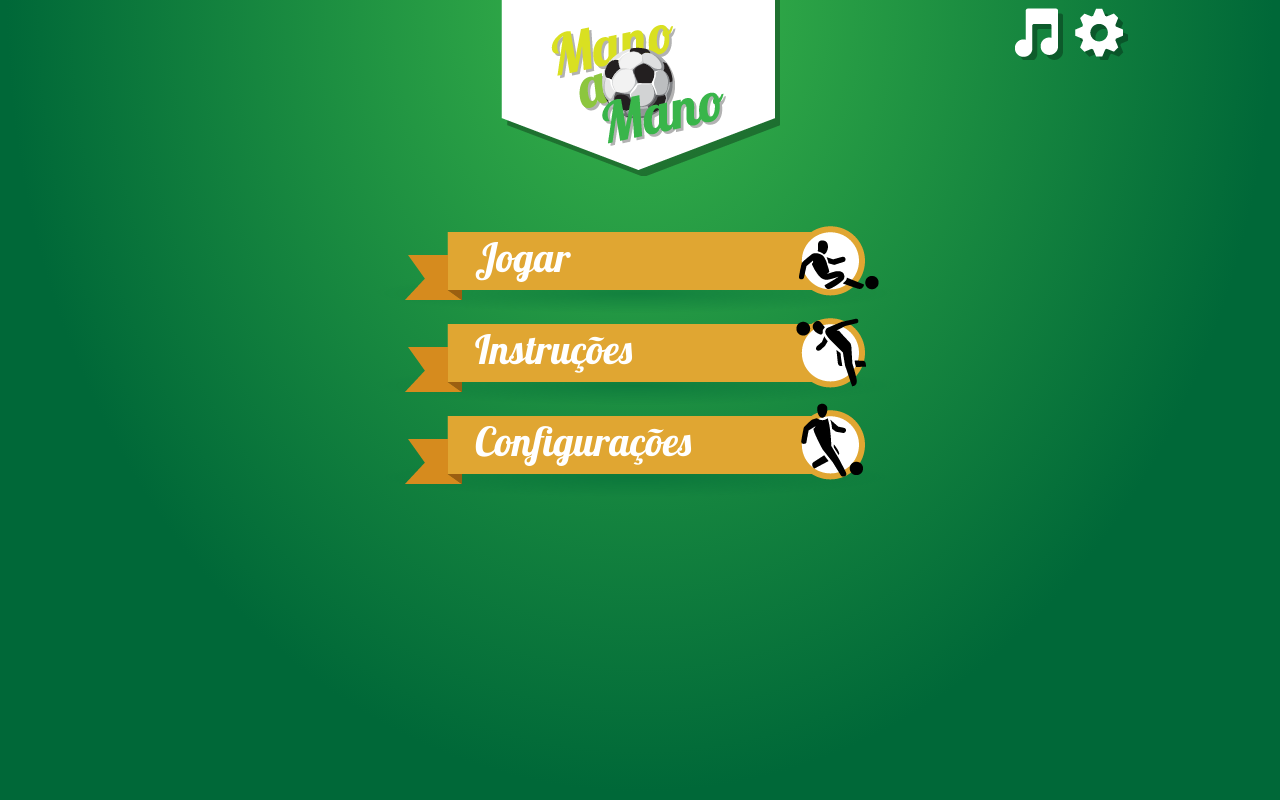
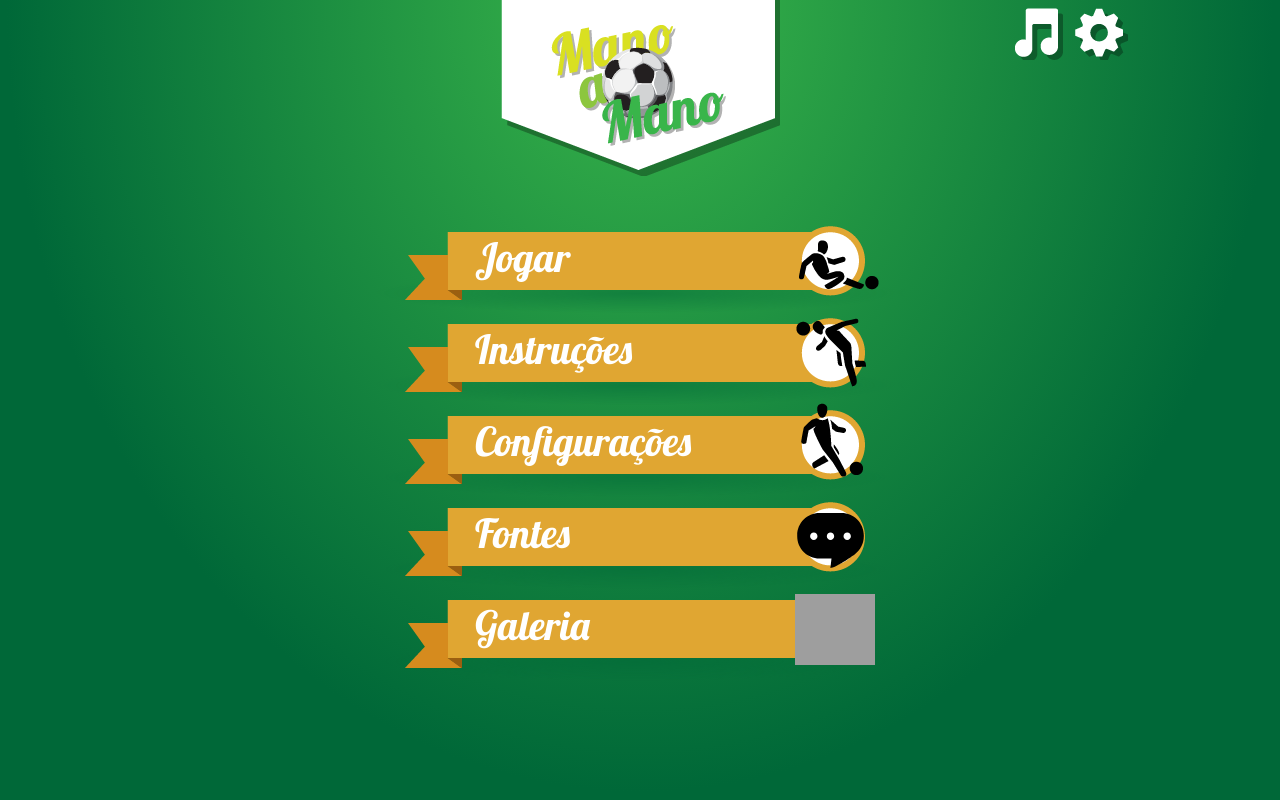
Before and after one commit to rssilva/newsCardGame, a PHP site: page /index.html in a window 1280 px wide. Run offline with PHP 8.4, Linux system fonts and the light colour scheme; grey boxes are pictures that could not be loaded.

Commit message:
adding sources tab to modal

```diff
--- a/css/style.css
+++ b/css/style.css
@@ -101,6 +101,8 @@ ul {list-style: none;}
 }
 
 .logo-link {
+	position: absolute;
+	z-index: 2;
 	display: block;
 	width: 279px;
 	height: 126px;
@@ -315,7 +317,7 @@ ul {list-style: none;}
 	margin: 50px auto 0 auto;
 }
 
-::-webkit-scrollbar {
+/*::-webkit-scrollbar {
     width: 12px;
 }
 
@@ -327,7 +329,7 @@ ul {list-style: none;}
 ::-webkit-scrollbar-thumb {
     border-radius: 10px;
     -webkit-box-shadow: inset 0 0 6px rgba(0,0,0,0.5);
-}
+}*/
 
 .back-to-start-options {
 	/*position: absolute;*/
@@ -373,6 +375,12 @@ ul {list-style: none;}
 	font-family: 'Lobster', cursive;
 }
 
+.start-label-link {
+	position: absolute;
+	width: 100%;
+	text-decoration: none;
+}
+
 .start-image, .option-image {
 	height: 74px;
 	width: 90px;
@@ -396,6 +404,18 @@ ul {list-style: none;}
 	margin: -7px 30px 0 0;
 }
 
+.start-source {
+	background-image: url(../img/source.svg);
+	background-size:  90% 90%;
+	background-position: -5px 11px;
+}
+
+.gallery-link {
+	background-image: url(../img/gallery.svg);
+	background-size:  100% 100%;
+	background-position: -10px -3px;
+}
+
 .game-option .icon {
 	height: 60px;
 	line-height: 70px;
@@ -416,7 +436,7 @@ ul {list-style: none;}
 	cursor: pointer;
 }
 
-.game-instructions, .game-configurations {
+.game-instructions, .game-configurations, .game-sources {
 	/*background: transparent url('../img/popover.png') center top no-repeat;*/
 
 	background-size: 460px 220px;
@@ -426,7 +446,7 @@ ul {list-style: none;}
 	width: 580px;
 }
 
-.game-instructions-header, .game-configurations-header {
+.tab-header {
 	position: absolute;
 	width: 582px;
 	height: 68px;
@@ -435,13 +455,14 @@ ul {list-style: none;}
 	font-family: 'Lobster';
 	font-size: 40px;
 	line-height: 55px;
+	color: #fff;
 }
 
-.game-instructions-body, .game-configurations-body {
+.tab-body {
 	width: 425px;
 	overflow: auto;
 	padding: 10px 20px 0 20px;
-	height: 160px;
+	height: 260px;
 	margin: 58px auto 0 auto;
 	background-image: url('../img/modal-background.png');
 	background-position: 0 -10px;
@@ -491,6 +512,20 @@ ul {list-style: none;}
 
 .game-instructions .instructions-end {
 	margin-top: 50px;
+}
+
+.game-sources-content {
+	line-height: 22px;
+	margin-bottom: 10px;
+}
+
+.game-sources-links {
+	margin-bottom: 15px;
+}
+
+.game-sources-links a {
+	color: #fff;
+	text-decoration: none;
 }
 
 .config-list {
--- a/galeria/index.html
+++ b/galeria/index.html
@@ -13,6 +13,11 @@
     <div id="wrapper">
         <div class="game-wrapper ">
             <h1>Galeria de Jogadores</h1>
+            <div class="replay-option start-option" data-option="start">
+                <span class="start-label">Jogar</span>
+                <span class="start-image start-play">&nbsp;</span>
+                <a class="replay-link" href="../index.html"></a>
+            </div>
             <ul class="gallery-list">
             	<li class="card card-13 neymar flipped" title="Brasil, Grupo A, Neymar, 22 anos, Atacante">
             	    <div class="front">
--- a/index.html
+++ b/index.html
@@ -27,7 +27,7 @@
 
 		<div class="">
 			<h1 id="logo">
-				<a class="logo-link" href="">Mano a Mano</a>
+				<a class="logo-link" href="index.html">Mano a Mano</a>
 			</h1>
 		</div>
 		<div class="game-wrapper display-none">
@@ -46,7 +46,7 @@
 		</div>
 
 		<div id="start-modal" class="modal display-none">
-			<ul class="start-options-list">
+			<ul class="start-menu-tab start-options-list">
 				<li class="start-option" data-option="start">
 					<span class="start-label">Jogar</span>
 					<span class="start-image start-play">&nbsp;</span>
@@ -59,8 +59,16 @@
 					<span class="start-label">Configurações</span>
 					<span class="start-image start-configurations">&nbsp;</span>
 				</li>
+				<li class="start-option" data-option="sources">
+					<span class="start-label">Fontes</span>
+					<span class="start-image start-source">&nbsp;</span>
+				</li>
+				<li class="start-option" data-option="gallery">
+					<a class="start-label start-label-link" href="galeria/">Galeria</a>
+					<span class="start-image gallery-link">&nbsp;</span>
+				</li>
 			</ul>
-			<ul class="game-options display-none">
+			<ul class="start-menu-tab game-options display-none">
 				<li class="game-option" data-mode="definedRounds">
 					<span class="option-label">Partida rápida</span>
 					<span class="icon icon-timer">&nbsp;</span>
@@ -70,11 +78,11 @@
 					<span class="icon icon-cup">&nbsp;</span>
 				</li>
 			</ul>
-			<div class="game-instructions display-none">
-				<div class="game-instructions-header">
+			<div class="start-menu-tab game-instructions display-none">
+				<div class="tab-header game-instructions-header">
 					Instruções
 				</div>
-				<div class="game-instructions-body">
+				<div class="game-instructions-body tab-body">
 					<div class="instructions-resume">
 						<p class="main-title">COMO JOGAR</p>
 						<p>São 32 cartas, representando as seleções que disputam a Copa no Brasil.</p>
@@ -102,11 +110,11 @@
 					<a href="javascript:;" class="back-to-start-options">Voltar</a>
 				</div>
 			</div>
-			<div class="game-configurations display-none">
-				<div class="game-configurations-header">
+			<div class="start-menu-tab game-configurations display-none">
+				<div class="tab-header game-configurations-header">
 					Configurações
 				</div>
-				<div class="game-configurations-body">
+				<div class="game-configurations-body tab-body">
 					<ul class="config-list">
 						<li>
 							<span class="game-config-item game-config-music-label isOn">Música</span>
@@ -122,6 +130,35 @@
 					</ul>
 				</div>
 				<div class="text-center game-configurations-footer">
+					<a href="javascript:;" class="back-to-start-options">Voltar</a>
+				</div>
+			</div>
+			<div class="start-menu-tab game-sources display-none">
+				<div class="tab-header ">
+					Fontes
+				</div>
+				<div class="game-sources-body tab-body">
+					<div class="game-sources-content">
+						<p>Nas cartas, as informações de “Força” dos jogadores foram obtidas através de votação com representantes da Zero Hora, Rádio Gaúcha, RBSTV e TVCom: Carlos Guimarães, Cléber Grabauska, Filipe Gamba, Maurício Saraiva, André Silva, Leonel Chaves, André Baibich, Luiz Zini Pires, Diogo Olivier e Rafael Diverio.</p>
+						<p>As demais informações vieram de sites pessoais de alguns jogadores e confederações, além dos seguintes: FIFA, Zero Hora, ESPN, Folha de São Paulo, Esporte Interativo, Estadão, O Gol, SoccerWay, Goal, National Football Teams, UEFA, Soccerbase e Bleacher Report.</p>
+					</div>
+					<div class="game-sources-links">
+						<p><a href="http://www.fifa.com">http://www.fifa.com</a></p>
+						<p><a href="http://zerohora.clicrbs.com.br">http://zerohora.clicrbs.com.br</a></p>
+						<p><a href="http://espn.uol.com.br">http://espn.uol.com.br</a></p>
+						<p><a href="http://www1.folha.uol.com.br">http://www1.folha.uol.com.br</a></p>
+						<p><a href="http://br.esporteinterativo.yahoo.com">http://br.esporteinterativo.yahoo.com</a></p>
+						<p><a href="http://www.estadao.com.br">http://www.estadao.com.br</a></p>
+						<p><a href="http://www.ogol.com.br">http://www.ogol.com.br</a></p>
+						<p><a href="http://br.soccerway.com">http://br.soccerway.com</a></p>
+						<p><a href="http://www.goal.com">http://www.goal.com</a></p>
+						<p><a href="http://www.national-football-teams.com">http://www.national-football-teams.com</a></p>
+						<p><a href="http://www.uefa.com">http://www.uefa.com</a></p>
+						<p><a href="http://www.soccerbase.com">http://www.soccerbase.com</a></p>
+						<p><a href="http://bleacherreport.com">http://bleacherreport.com</a></p>
+					</div>
+				</div>
+				<div class="text-center game-instructions-footer">
 					<a href="javascript:;" class="back-to-start-options">Voltar</a>
 				</div>
 			</div>
```
Also changed, not shown: css/gallery-style.css (+48 -0 lines), js/StartModal.js (+16 -16 lines).
